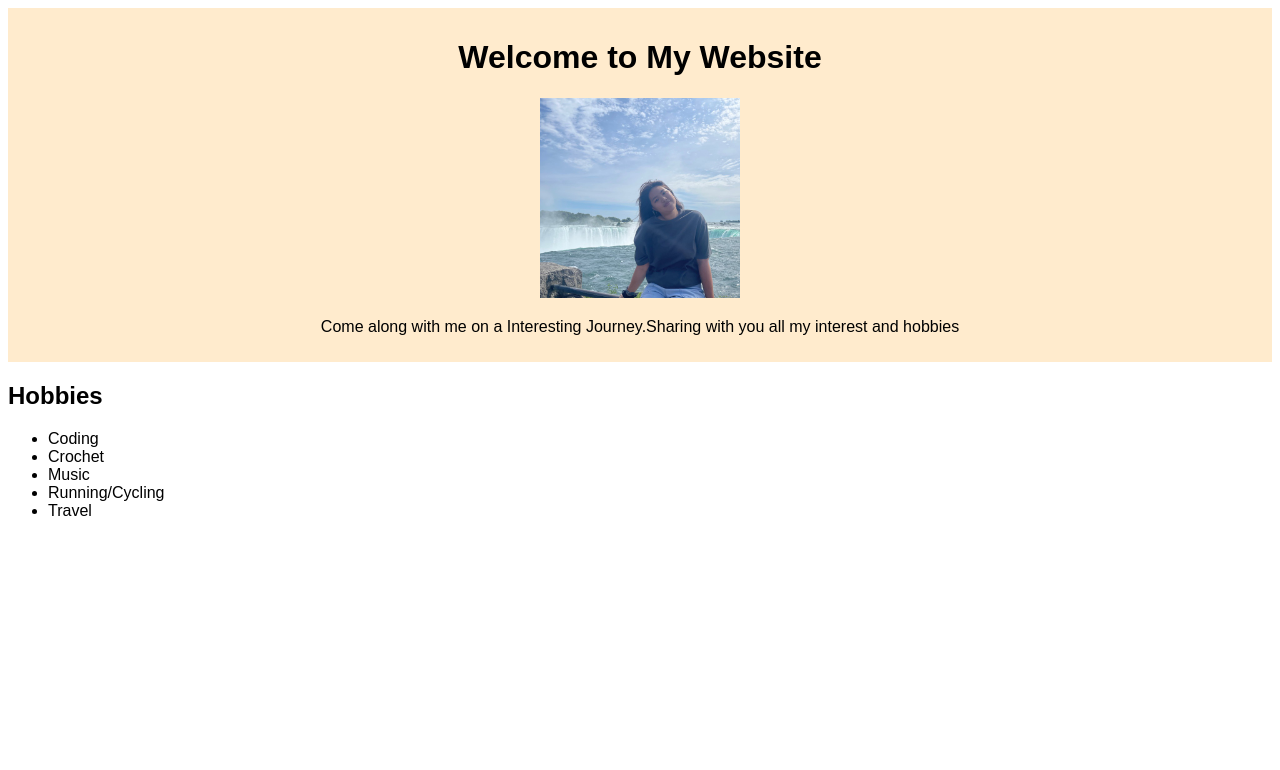
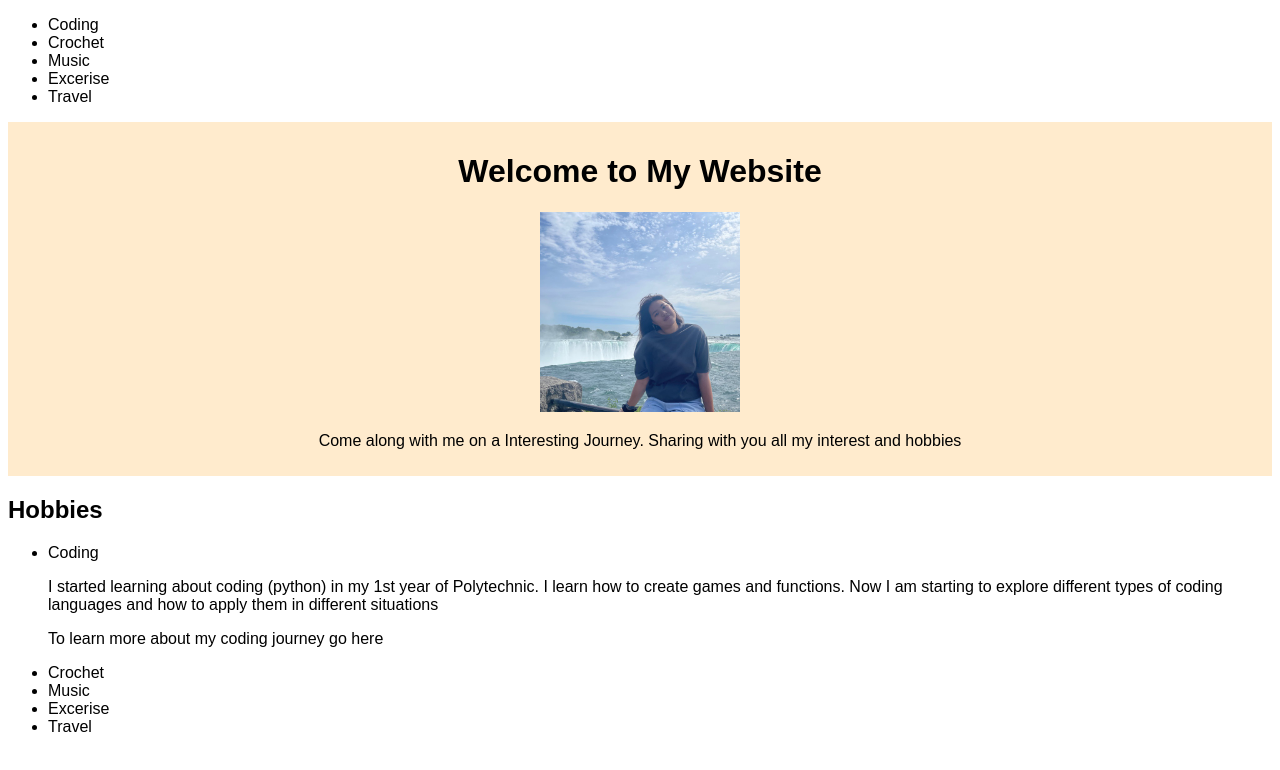
Before and after one commit to TYH-Brenda/tyh-brenda.github.io, a plain HTML site: page index.html in a window 1280 px wide. Drawn offline with Linux system fonts and the light colour scheme.

Commit message:
Replace index file

```diff
--- a/index.html
+++ b/index.html
@@ -5,24 +5,37 @@
     <meta name="viewport" content="width=device-width, initial-scale=1.0">
     <title>Btyhui</title>
     <link rel="stylesheet" href="./resources/css/index.css">
+    <link rel="preconnect" href="https://fonts.googleapis.com">
+    <link rel="preconnect" href="https://fonts.gstatic.com" crossorigin>
+    <link href="https://fonts.googleapis.com/css2?family=Asap:ital,wght@0,100..900;1,100..900&family=Space+Mono:ital,wght@0,400;0,700;1,400;1,700&display=swap" rel="stylesheet">
 </head>
 <body>
+    <ul class="navbar">
+        <li>Coding</a></li>
+        <li>Crochet</li>
+        <li>Music</li>
+        <li>Excerise</li>
+        <li>Travel</li>
+    </ul>
     <header>
 
         <h1>Welcome to My Website</h1>
         <img src=".\resources\imgs\coverphoto.jpg">
-        <p>Come along with me on a Interesting Journey.Sharing with you all my interest and hobbies</p>
+
+        <p>Come along with me on a Interesting Journey. Sharing with you all my interest and hobbies</p>
     </header>
     <div id="hobbies">
         <h2>Hobbies</h2>
         <ul>
-            <li>Coding</li>
+            <li>Coding
+                    <p>I started learning about coding (python) in my 1st year of Polytechnic. I learn how to create games and functions. Now I am starting to explore
+                    different types of coding languages and how to apply them in different situations</p>
+                    <p>To learn more about my coding journey go here</p>
+            </p></li>
             <li>Crochet</li>
             <li>Music</li>
-            <li>Running/Cycling</li>
+            <li>Excerise</li>
             <li>Travel</li>
-
-
         </ul>
     </div>
 
```
